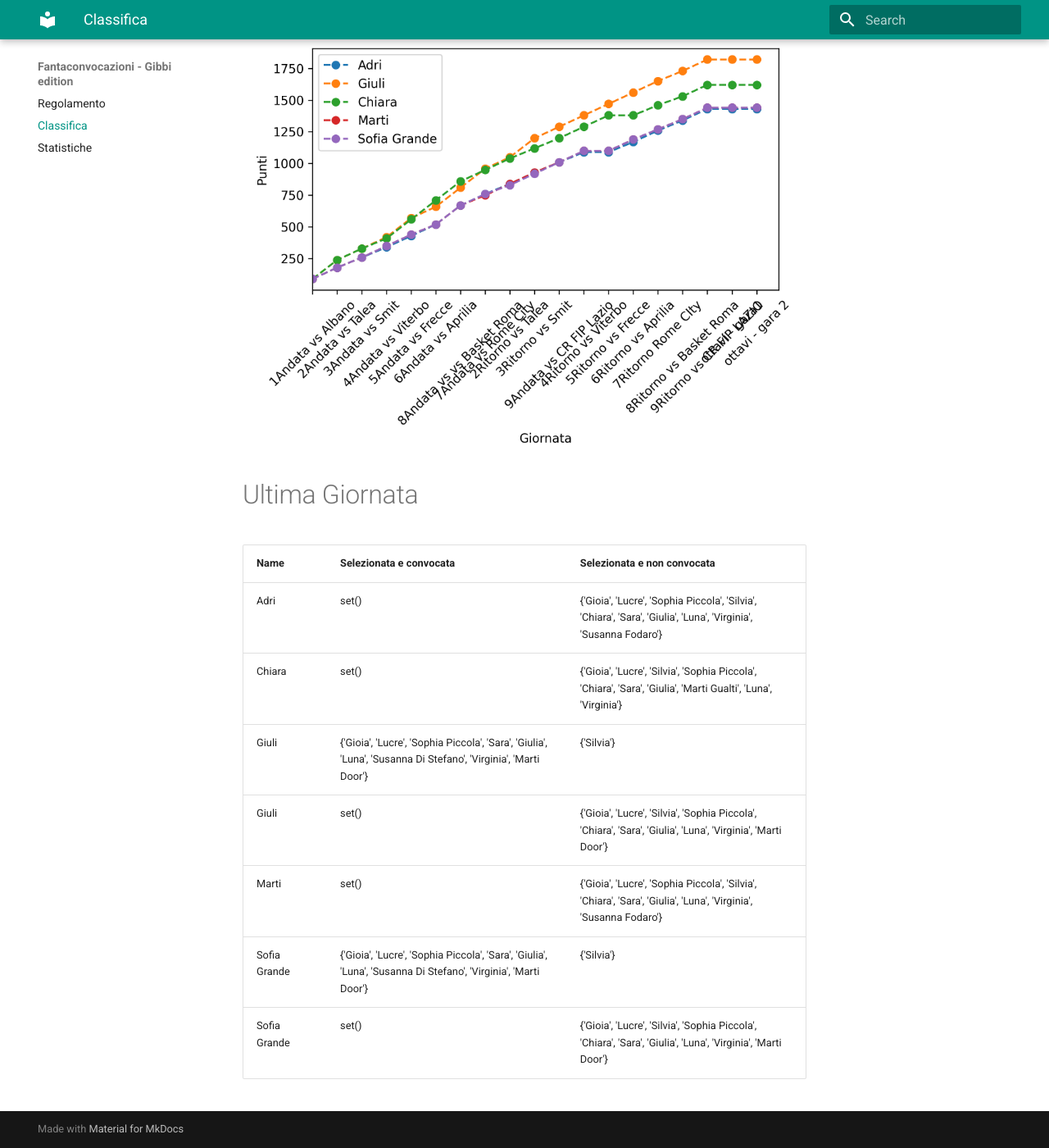
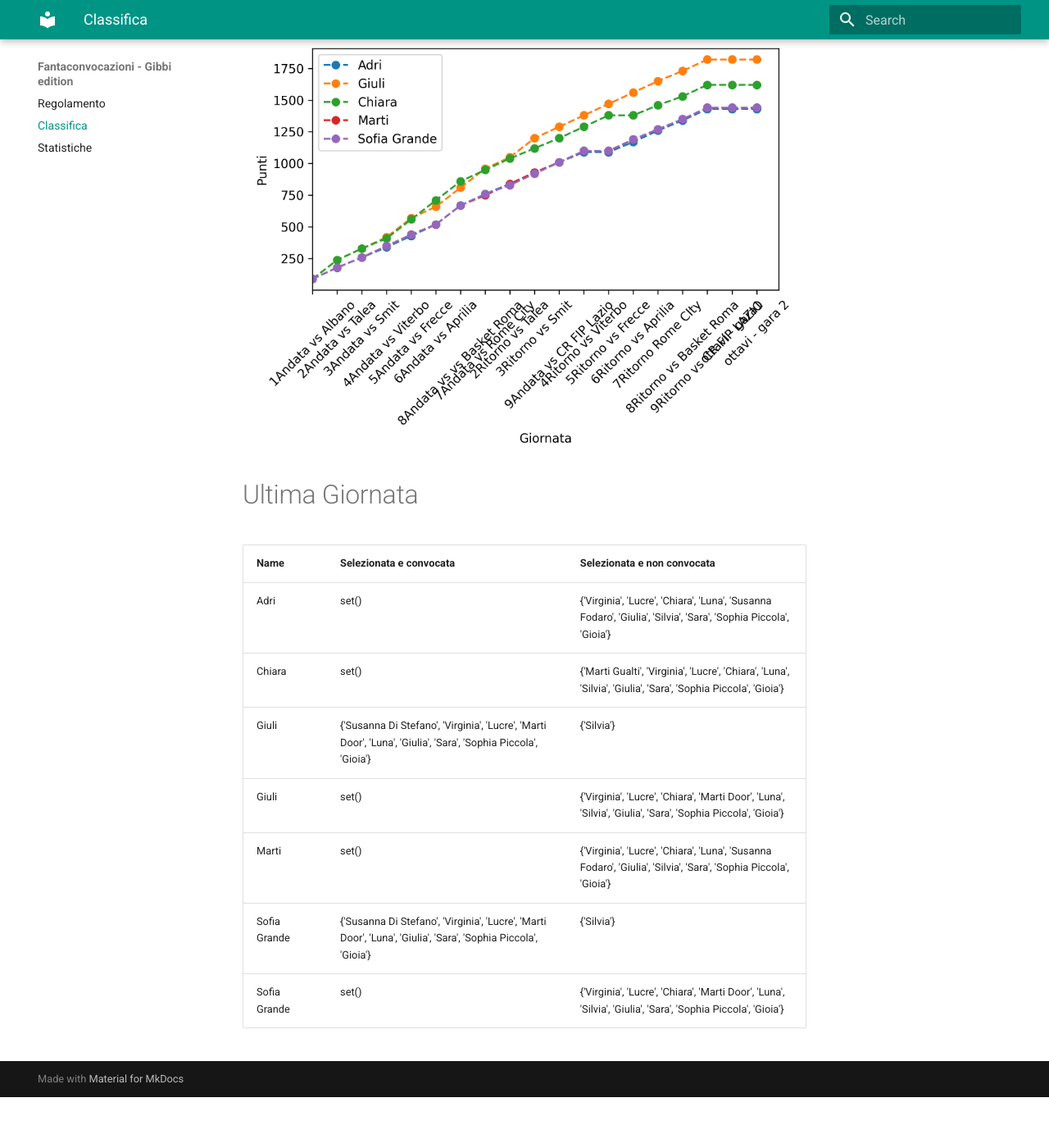
Before and after one commit to martinig94/fantagibbi, an MkDocs documentation site: the page built from docs/Classifica.md, in a window 1280 px wide and 1400 px high, scrolled down 565 px. Shown: the whole window at 82% size. Built offline with MkDocs 1.6.1 and Material for MkDocs 9.7.7, drawn with Linux system fonts in a browser that asks for light colours; after the commit the page ends 1903 px from its top, so only the background shows below that.

Commit message:
Auto-update from main.py

```diff
--- a/docs/Classifica.md
+++ b/docs/Classifica.md
@@ -18,11 +18,11 @@
 <!-- START_TABLE CORRECT -->
 | Name         | Selezionata e convocata                                                                                        | Selezionata e non convocata                                                                                      |
 |:-------------|:---------------------------------------------------------------------------------------------------------------|:-----------------------------------------------------------------------------------------------------------------|
-| Adri         | set()                                                                                                          | {'Gioia', 'Lucre', 'Sophia Piccola', 'Silvia', 'Chiara', 'Sara', 'Giulia', 'Luna', 'Virginia', 'Susanna Fodaro'} |
-| Chiara       | set()                                                                                                          | {'Gioia', 'Lucre', 'Silvia', 'Sophia Piccola', 'Chiara', 'Sara', 'Giulia', 'Marti Gualti', 'Luna', 'Virginia'}   |
-| Giuli        | {'Gioia', 'Lucre', 'Sophia Piccola', 'Sara', 'Giulia', 'Luna', 'Susanna Di Stefano', 'Virginia', 'Marti Door'} | {'Silvia'}                                                                                                       |
-| Giuli        | set()                                                                                                          | {'Gioia', 'Lucre', 'Silvia', 'Sophia Piccola', 'Chiara', 'Sara', 'Giulia', 'Luna', 'Virginia', 'Marti Door'}     |
-| Marti        | set()                                                                                                          | {'Gioia', 'Lucre', 'Sophia Piccola', 'Silvia', 'Chiara', 'Sara', 'Giulia', 'Luna', 'Virginia', 'Susanna Fodaro'} |
-| Sofia Grande | {'Gioia', 'Lucre', 'Sophia Piccola', 'Sara', 'Giulia', 'Luna', 'Susanna Di Stefano', 'Virginia', 'Marti Door'} | {'Silvia'}                                                                                                       |
-| Sofia Grande | set()                                                                                                          | {'Gioia', 'Lucre', 'Silvia', 'Sophia Piccola', 'Chiara', 'Sara', 'Giulia', 'Luna', 'Virginia', 'Marti Door'}     |
+| Adri         | set()                                                                                                          | {'Virginia', 'Lucre', 'Chiara', 'Luna', 'Susanna Fodaro', 'Giulia', 'Silvia', 'Sara', 'Sophia Piccola', 'Gioia'} |
+| Chiara       | set()                                                                                                          | {'Marti Gualti', 'Virginia', 'Lucre', 'Chiara', 'Luna', 'Silvia', 'Giulia', 'Sara', 'Sophia Piccola', 'Gioia'}   |
+| Giuli        | {'Susanna Di Stefano', 'Virginia', 'Lucre', 'Marti Door', 'Luna', 'Giulia', 'Sara', 'Sophia Piccola', 'Gioia'} | {'Silvia'}                                                                                                       |
+| Giuli        | set()                                                                                                          | {'Virginia', 'Lucre', 'Chiara', 'Marti Door', 'Luna', 'Silvia', 'Giulia', 'Sara', 'Sophia Piccola', 'Gioia'}     |
+| Marti        | set()                                                                                                          | {'Virginia', 'Lucre', 'Chiara', 'Luna', 'Susanna Fodaro', 'Giulia', 'Silvia', 'Sara', 'Sophia Piccola', 'Gioia'} |
+| Sofia Grande | {'Susanna Di Stefano', 'Virginia', 'Lucre', 'Marti Door', 'Luna', 'Giulia', 'Sara', 'Sophia Piccola', 'Gioia'} | {'Silvia'}                                                                                                       |
+| Sofia Grande | set()                                                                                                          | {'Virginia', 'Lucre', 'Chiara', 'Marti Door', 'Luna', 'Silvia', 'Giulia', 'Sara', 'Sophia Piccola', 'Gioia'}     |
 <!-- END_TABLE CORRECT -->
```
